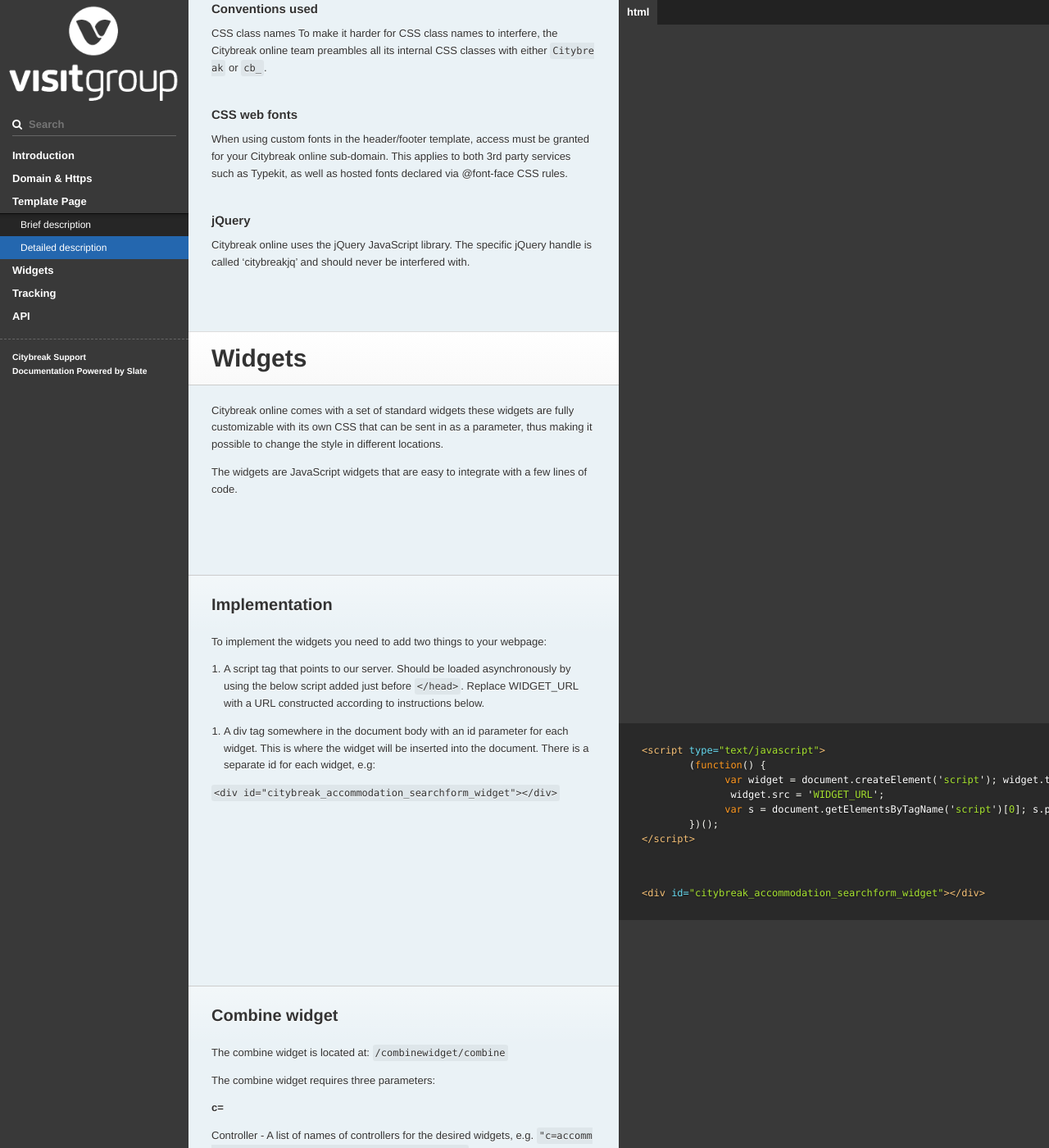
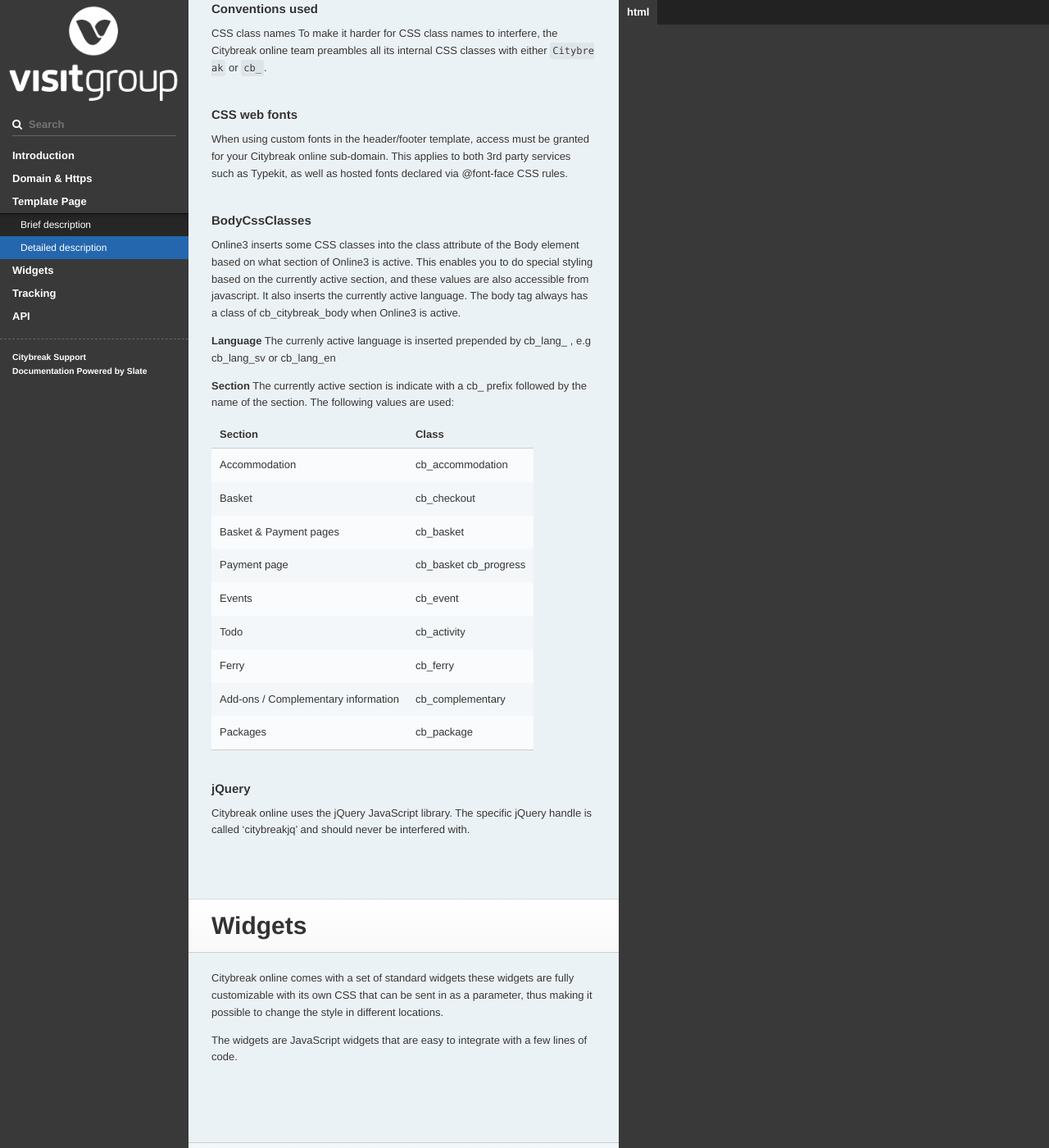
Before and after one commit to visit/citybreak-online-doc, a Jekyll site: the page built from index.md, in a window 1280 px wide and 1400 px high, scrolled down 5029 px. Shown: the whole window at 82% size. Built offline with Jekyll 4.4.1, drawn with Linux system fonts in a browser that asks for light colours; our own code applies the rules of GitHub Pages for plain Markdown files.

Commit message:
Update template.md

```diff
--- a/_includes/template.md
+++ b/_includes/template.md
@@ -119,5 +119,28 @@ To make it harder for CSS class names to interfere, the Citybreak online team pr
 ### CSS web fonts
 When using custom fonts in the header/footer template, access must be granted for your Citybreak online sub-domain. This applies to both 3rd party services such as Typekit, as well as hosted fonts declared via @font-face CSS rules.
 
+### BodyCssClasses
+
+Online3 inserts some CSS classes into the class attribute of the Body element based on what section of Online3 is active. This enables you to do special styling based on the currently active section, and these values are also accessible from javascript. It also inserts the currently active language. The body tag always has a class of cb_citybreak_body when Online3 is active.
+
+**Language**
+The currenly active language is inserted prepended by cb_lang_ , e.g cb_lang_sv or cb_lang_en
+
+**Section**
+The currently active section is indicate with a cb_ prefix followed by the name of the section. The following values are used:
+
+Section | Class
+--------- | ------
+Accommodation | cb_accommodation
+Basket | cb_checkout
+Basket & Payment pages | cb_basket
+Payment page | cb_basket cb_progress
+Events | cb_event
+Todo | cb_activity
+Ferry | cb_ferry
+Add-ons / Complementary information | cb_complementary
+Packages | cb_package
+
+
 ### jQuery
 Citybreak online uses the jQuery JavaScript library. The specific jQuery handle is called ‘citybreakjq’ and should never be interfered with.
```
